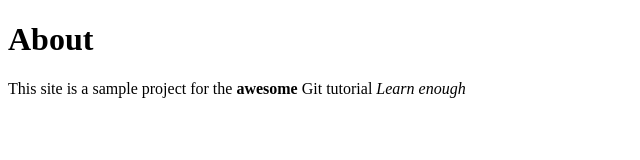
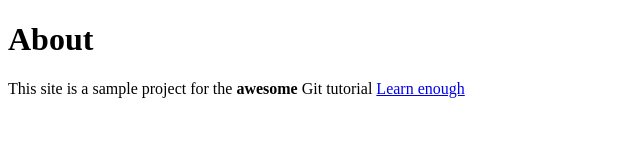
Before and after one commit to manuelbleiker/learnenough, a plain HTML site: page about.html in a window 1280 px wide. Shown: the whole page, without its empty margins (0-640 px from the left). Drawn offline with Linux system fonts and the light colour scheme.

Commit message:
Add link to tutorial title

```diff
--- a/about.html
+++ b/about.html
@@ -7,7 +7,7 @@
   <h1>About</h1>
   <p>
     This site is a sample project for the <strong>awesome</strong>
-     Git tutorial <em>Learn enough</em>
+     Git tutorial <a href="http://learnenough.com/git-tutorial">Learn enough</a>
   </p>
 
 </body>
```
